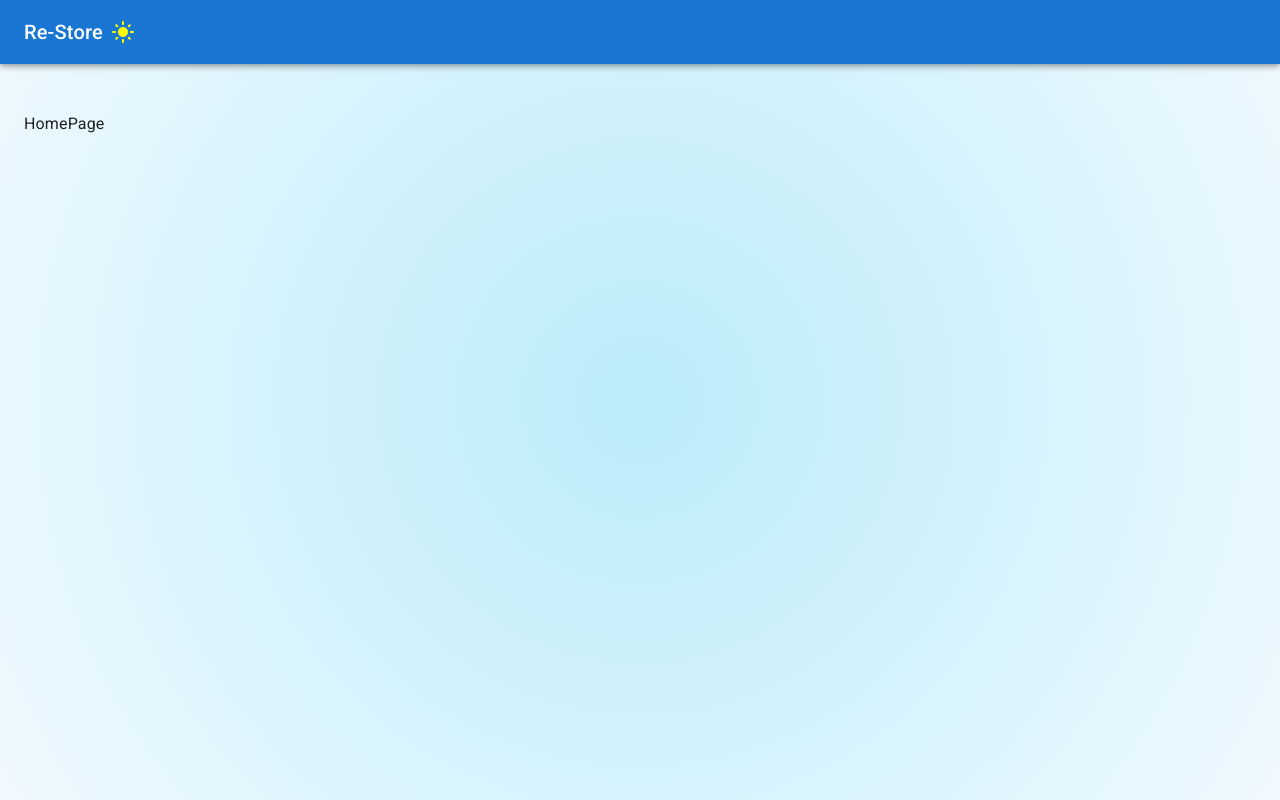
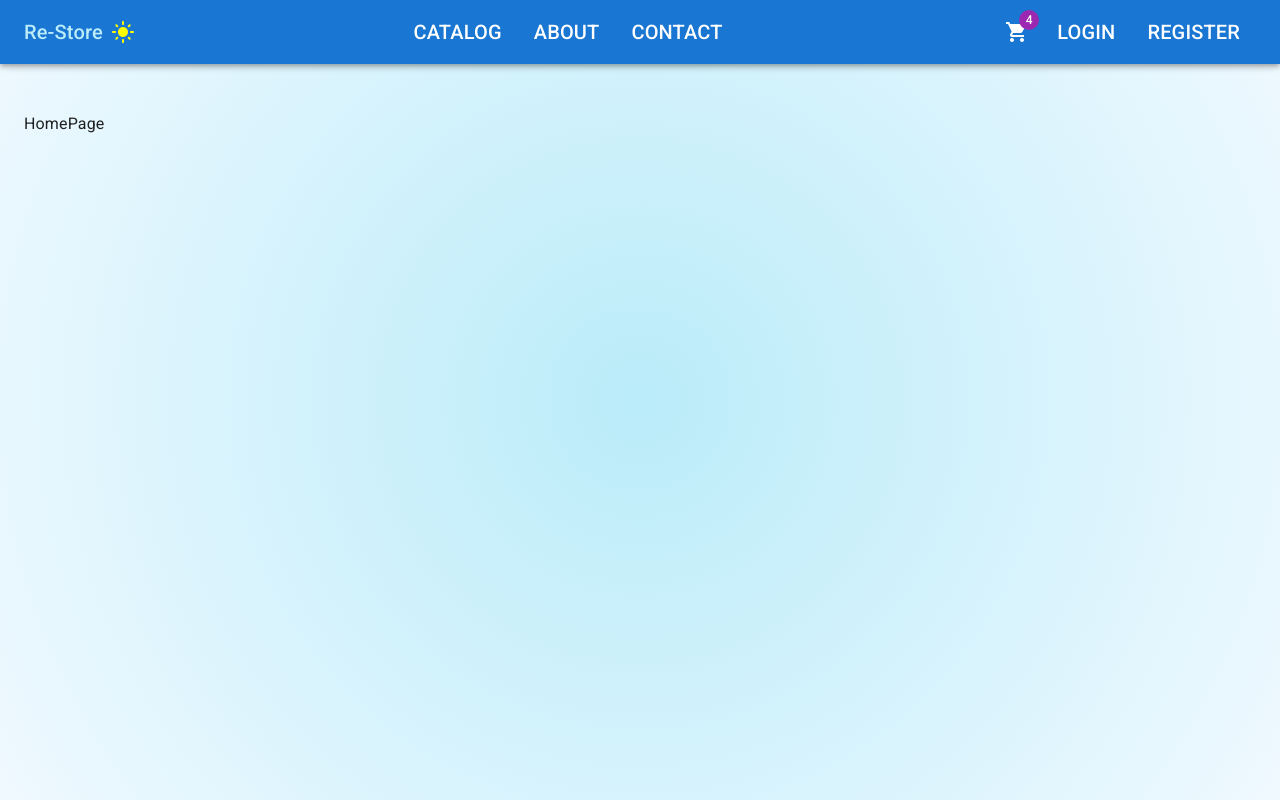
Before and after one commit to DenWonder/pet_project_e_commerce_store, a React (Vite) app in the folder client/: page / in a window 1280 px wide. Built offline with nearby package versions, Linux system fonts and the light colour scheme.

Commit message:
Styling the nav bar

```diff
--- a/client/src/app/layout/NavBar.tsx
+++ b/client/src/app/layout/NavBar.tsx
@@ -1,5 +1,29 @@
-import {AppBar, IconButton, Toolbar, Typography} from "@mui/material";
-import {DarkMode, LightMode} from "@mui/icons-material";
+import {AppBar, Badge, Box, IconButton, List, ListItem, Toolbar, Typography} from "@mui/material";
+import {DarkMode, LightMode, ShoppingCart} from "@mui/icons-material";
+import {NavLink} from "react-router-dom";
+
+const midLinks = [
+    {title: 'catalog', path:'/catalog'},
+    {title: 'about', path:'/about'},
+    {title: 'contact', path:'/contact'},
+]
+
+const rightLinks = [
+    {title: 'login', path:'/login'},
+    {title: 'register', path:'/register'}
+]
+
+const navStyles = {
+    color: 'inherit',
+    typography: 'h6',
+    textDecoration: 'none',
+    '&:hover': {
+        color: 'grey.500'
+    },
+    '&.active': {
+        color: '#baecf9'
+    }
+}
 
 type Props = {
     toggleDarkMode: () => void;
@@ -9,11 +33,48 @@
 export default function NavBar({darkMode, toggleDarkMode}: Props) {
     return (
         <AppBar position="fixed">
-            <Toolbar>
-                <Typography variant='h6'>Re-Store</Typography>
-                <IconButton onClick={toggleDarkMode}>
-                    {darkMode ? <DarkMode /> : <LightMode sx={{color: 'yellow'}} />}
-                </IconButton>
+            <Toolbar sx={{display: "flex", justifyContent: "space-between", alignItems: "center"}}>
+                <Box display="flex" alignItems="center">
+                    <Typography component={NavLink} sx={navStyles} to='/' variant='h6'>Re-Store</Typography>
+                    <IconButton onClick={toggleDarkMode}>
+                        {darkMode ? <DarkMode /> : <LightMode sx={{color: 'yellow'}} />}
+                    </IconButton>
+                </Box>
+
+                <List sx={{display: "flex", justifyContent: "space-between"}}>
+                    {midLinks.map(({title, path}) => (
+                        <ListItem
+                            component={NavLink}
+                            to={path}
+                            key={path}
+                            sx={navStyles}
+                        >
+                            {title.toUpperCase()}
+                        </ListItem>
+                    ))}
+                </List>
+
+                <Box display="flex" alignItems="center">
+                    <IconButton size="large" sx={{color: 'inherit', typography: 'h6'}}>
+                        <Badge badgeContent='4' color="secondary">
+                            <ShoppingCart />
+                        </Badge>
+                    </IconButton>
+
+                    <List sx={{display: "flex", justifyContent: "space-between"}}>
+                        {rightLinks.map(({title, path}) => (
+                            <ListItem
+                                component={NavLink}
+                                to={path}
+                                key={path}
+                                sx={navStyles}
+                            >
+                                {title.toUpperCase()}
+                            </ListItem>
+                        ))}
+                    </List>
+                </Box>
+
             </Toolbar>
         </AppBar>
     )
```
Also changed, not shown: 1 other file (tests, documents, lock files or other folders).
